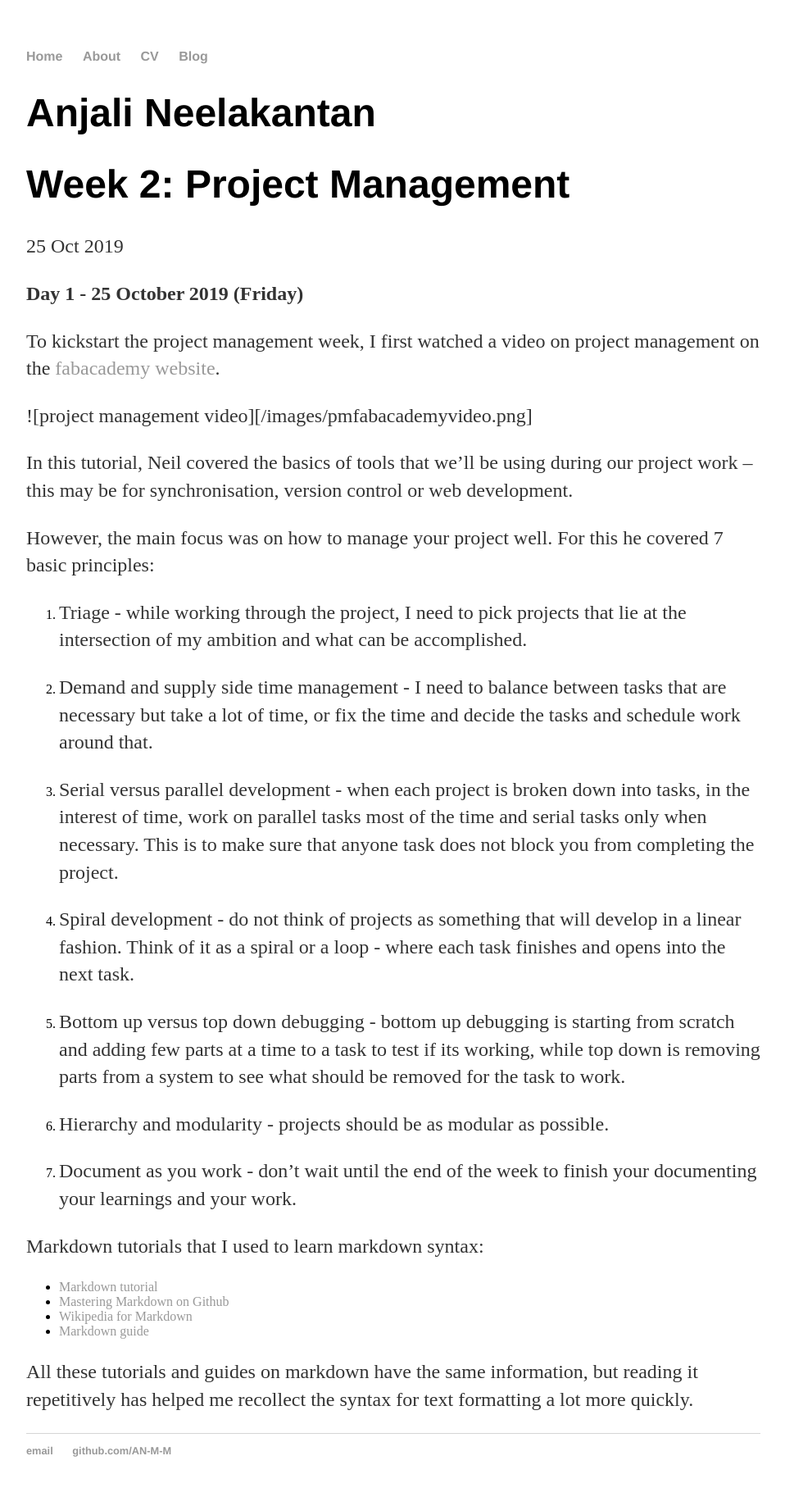
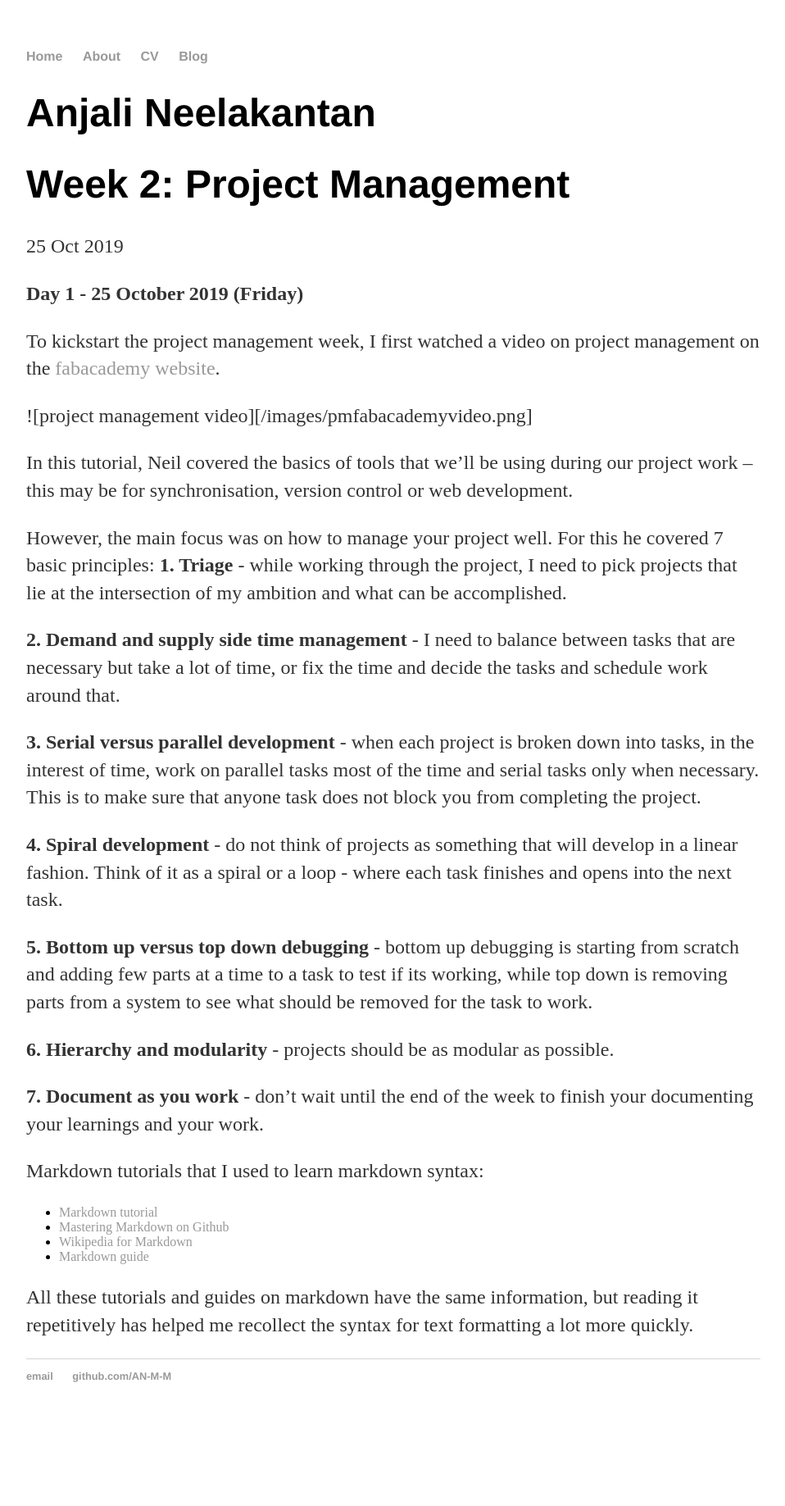
Before and after one commit to AN-M-M/AN-M-M.github.io, a Jekyll site: the page built from _posts/2019-10-25-Week-2-Project-Management.md, in a window 1280 px wide. Shown: the whole page at 82% size, without its empty margins (160-1118 px from the left). Built offline with Jekyll 4.4.1, drawn with Linux system fonts in a browser that asks for light colours; after the commit the page ends 1746 px from its top, so only the background shows below that.

Commit message:
Update 2019-10-25-Week-2-Project-Management.md

```diff
--- a/_posts/2019-10-25-Week-2-Project-Management.md
+++ b/_posts/2019-10-25-Week-2-Project-Management.md
@@ -13,19 +13,19 @@ To kickstart the project management week, I first watched a video on project man
 In this tutorial, Neil covered the basics of tools that we’ll be using during our project work -- this may be for synchronisation, version control or web development.
 
 However, the main focus was on how to manage your project well. For this he covered 7 basic principles:
-1. Triage - while working through the project, I need to pick projects that lie at the intersection of my ambition and what can be accomplished.
+**1. Triage** - while working through the project, I need to pick projects that lie at the intersection of my ambition and what can be accomplished.
 
-2. Demand and supply side time management - I need to balance between tasks that are necessary but take a lot of time, or fix the time and decide the tasks and schedule work around that.
+**2. Demand and supply side time management** - I need to balance between tasks that are necessary but take a lot of time, or fix the time and decide the tasks and schedule work around that.
 
-3. Serial versus parallel development - when each project is broken down into tasks, in the interest of time, work on parallel tasks most of the time and serial tasks only when necessary. This is to make sure that anyone task does not block you from completing the project.
+**3. Serial versus parallel development** - when each project is broken down into tasks, in the interest of time, work on parallel tasks most of the time and serial tasks only when necessary. This is to make sure that anyone task does not block you from completing the project.
 
-4. Spiral development - do not think of projects as something that will develop in a linear fashion. Think of it as a spiral or a loop - where each task finishes and opens into the next task.
+**4. Spiral development** - do not think of projects as something that will develop in a linear fashion. Think of it as a spiral or a loop - where each task finishes and opens into the next task.
 
-5. Bottom up versus top down debugging - bottom up debugging is starting from scratch and adding few parts at a time to a task to test if its working, while top down is removing parts from a system to see what should be removed for the task to work.
+**5. Bottom up versus top down debugging** - bottom up debugging is starting from scratch and adding few parts at a time to a task to test if its working, while top down is removing parts from a system to see what should be removed for the task to work.
 
-6. Hierarchy and modularity - projects should be as modular as possible.
+**6. Hierarchy and modularity** - projects should be as modular as possible.
 
-7. Document as you work - don’t wait until the end of the week to finish your documenting your learnings and your work.
+**7. Document as you work** - don’t wait until the end of the week to finish your documenting your learnings and your work.
 
 Markdown tutorials that I used to learn markdown syntax:
 
```
